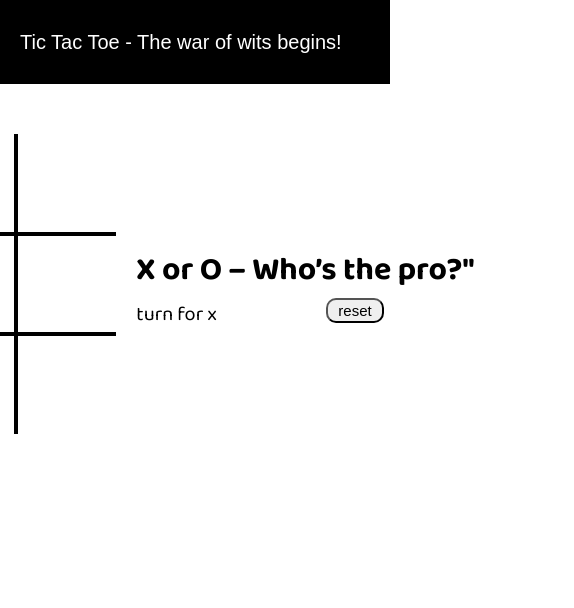
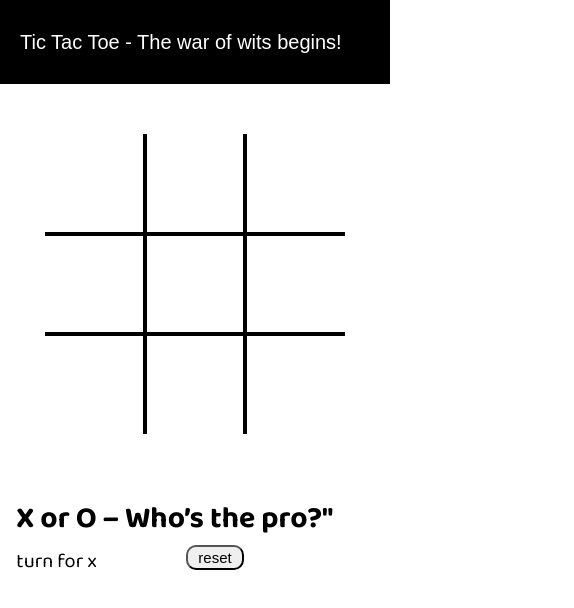
Before and after one commit to Ismailsinan2003/Mini-Projects, a plain HTML site: page Tic-Tac-Toe/index.html in a window 390 px wide. Shown: the whole page, 574 px wide, since content can reach past the window. Drawn offline with Linux system fonts and the light colour scheme.

Commit message:
tic tac toe

```diff
--- a/Tic-Tac-Toe/style.css
+++ b/Tic-Tac-Toe/style.css
@@ -77,8 +77,27 @@ nav li {
     font-size: 15px;
     cursor: pointer;
 }
-.info{
+
+.info {
     margin-right: 10px;
     font-size: 20px;
     position: absolute;
 }
+
+@media (max-width: 900px) {
+    .gamecontainer {
+        flex-direction: column;
+    }
+
+    h1 {
+        margin-top: 40px;
+        margin-left: 60px;
+        font-size: 30px;
+    }
+    .info{
+        margin-left: 60px;
+    }
+    #reset{
+        margin-left: 230px;
+    }
+}
```
